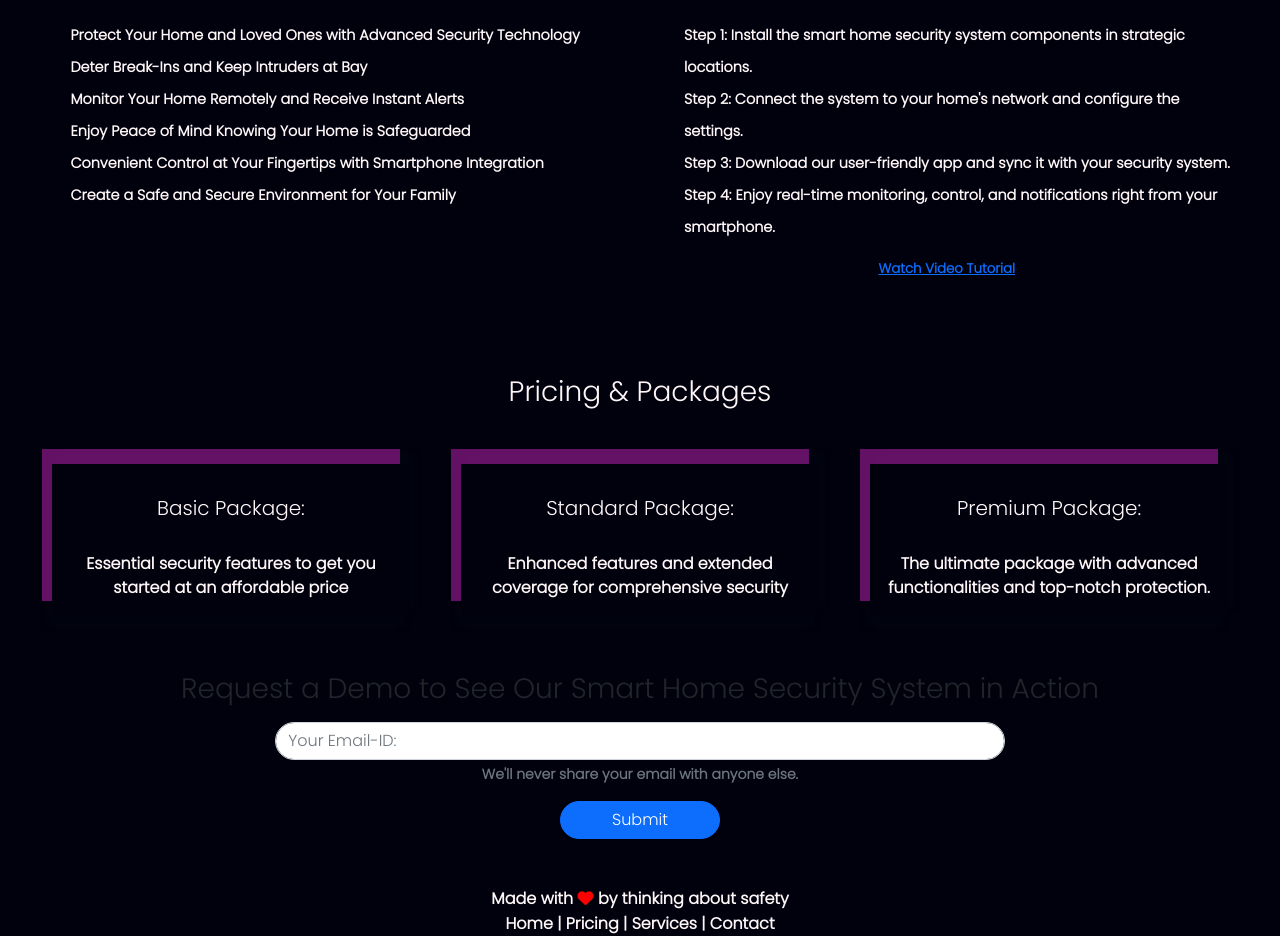
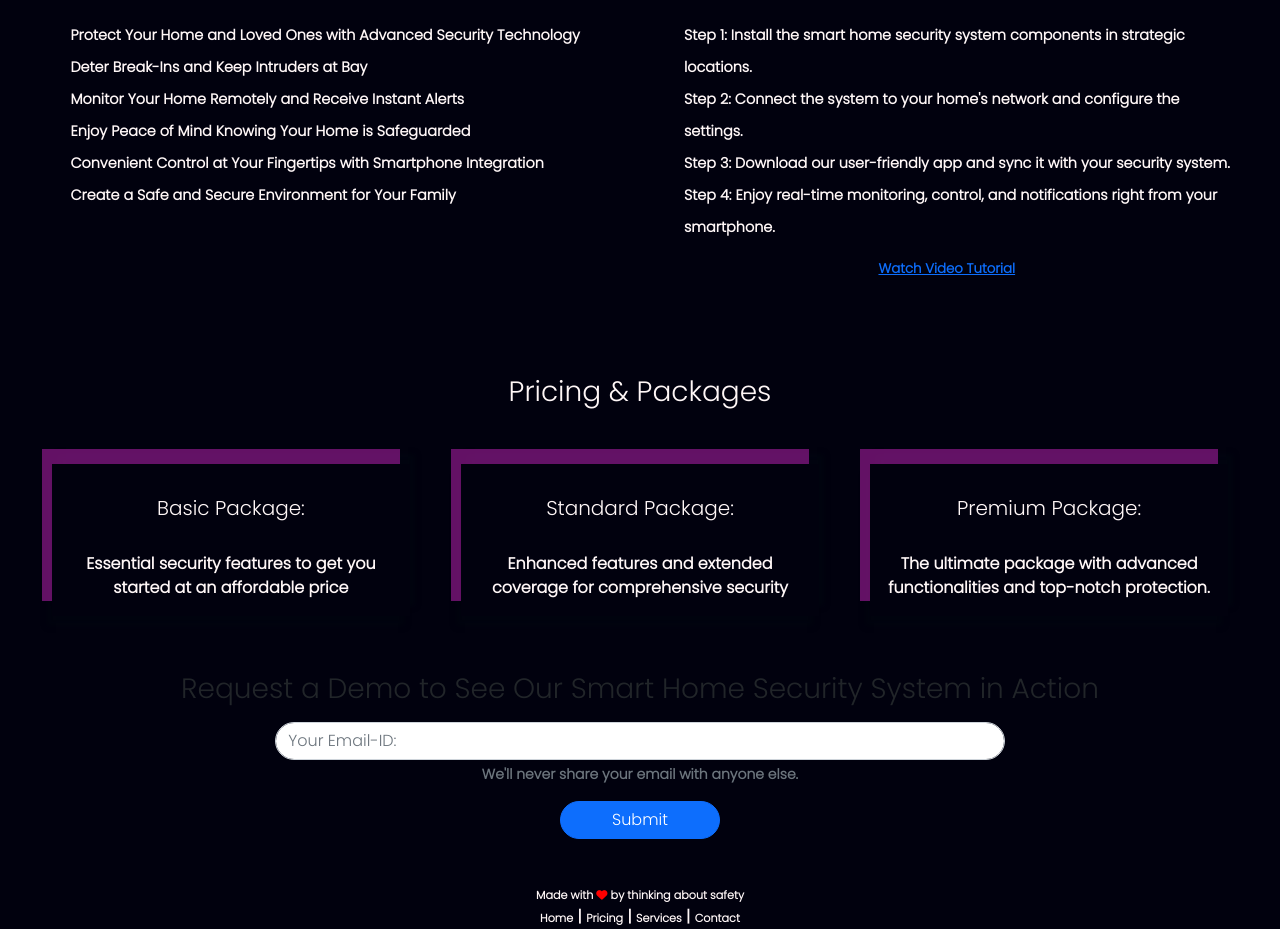
Before and after one commit to RinkitaMorye14/Landing-Page, a plain HTML site: page index.html in a window 1280 px wide. Shown: the part 1427-2363 px from the top of the page. Drawn offline with nearby package versions, Linux system fonts and the light colour scheme.

Commit message:
Update style.css

```diff
--- a/style.css
+++ b/style.css
@@ -234,9 +234,11 @@ footer {
     color: var(--color);
 }
 footer .footer_text{
+    font-size: 0.7rem;
     padding-bottom: 0.1rem;
 }
 footer .footer_links a{
+    font-size: 0.7rem;
     text-decoration: none;
     color: var(--color);
 }
```
